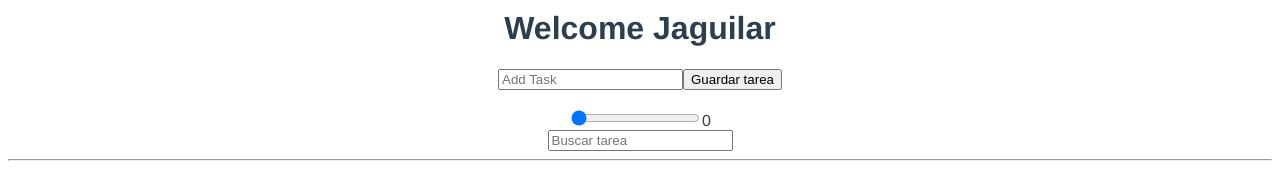
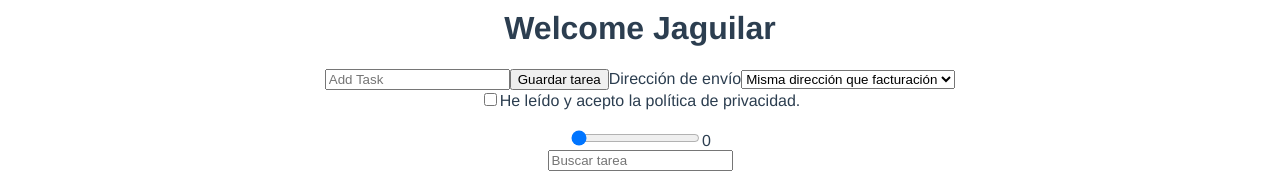
Before and after one commit to jaguilaroptime/js, a Vue app in the folder real-world-vue/: page / in a window 1280 px wide. Shown: the part 446-619 px from the top of the page. Built offline with nearby package versions, Linux system fonts and the light colour scheme; no server answers.

Commit message:
Uso de renderizado con condicional

```diff
--- a/real-world-vue/src/components/HelloWorld.vue
+++ b/real-world-vue/src/components/HelloWorld.vue
@@ -2,9 +2,25 @@
   <div class="hello">
     <h1>{{ msg }}</h1>
     <!-- <form v-on:submit.prevent="guardarTarea"> -->
-      <form>
+    <form>
         <input type="text" v-model="nuevaTarea" @keyup="guardarTarea" placeholder="Add Task">
         <input type="submit" value="Guardar tarea">
+        <label for="direccion">Dirección de envío</label>
+        <select id="direccion" v-model="direccion">
+          <option value="misma">Misma dirección que facturación</option>
+          <option value="nueva">Introducir nueva dirección</option>
+        </select>
+
+        <template v-if="direccion === 'nueva'">
+          <label for="nueva-direccion">Nueva dirección</label>
+          <textarea id="nueva-direccion"></textarea>
+        </template>
+
+        <div>
+          <input v-model="check" type="checkbox"><span>He leído y acepto la política de privacidad.</span>
+        </div>
+
+        <input v-if="check === true" type="submit" value="Enviar">
     </form>
     <br>
     <input type="range" v-model="tiempo">{{ tiempo }}
@@ -42,6 +58,8 @@ export default {
   name: 'HelloWorld',
   data: function () {
     return {
+      direccion: "misma",
+      check: false,
       nuevaTarea: '',
       tiempo: 0,
       busqueda: '',
@@ -92,7 +110,7 @@ ul {
   padding: 0;
 }
 li {
-  /* display: inline-block; */
+  display: inline-block;
   margin: 0 10px;
 }
 a {
```
